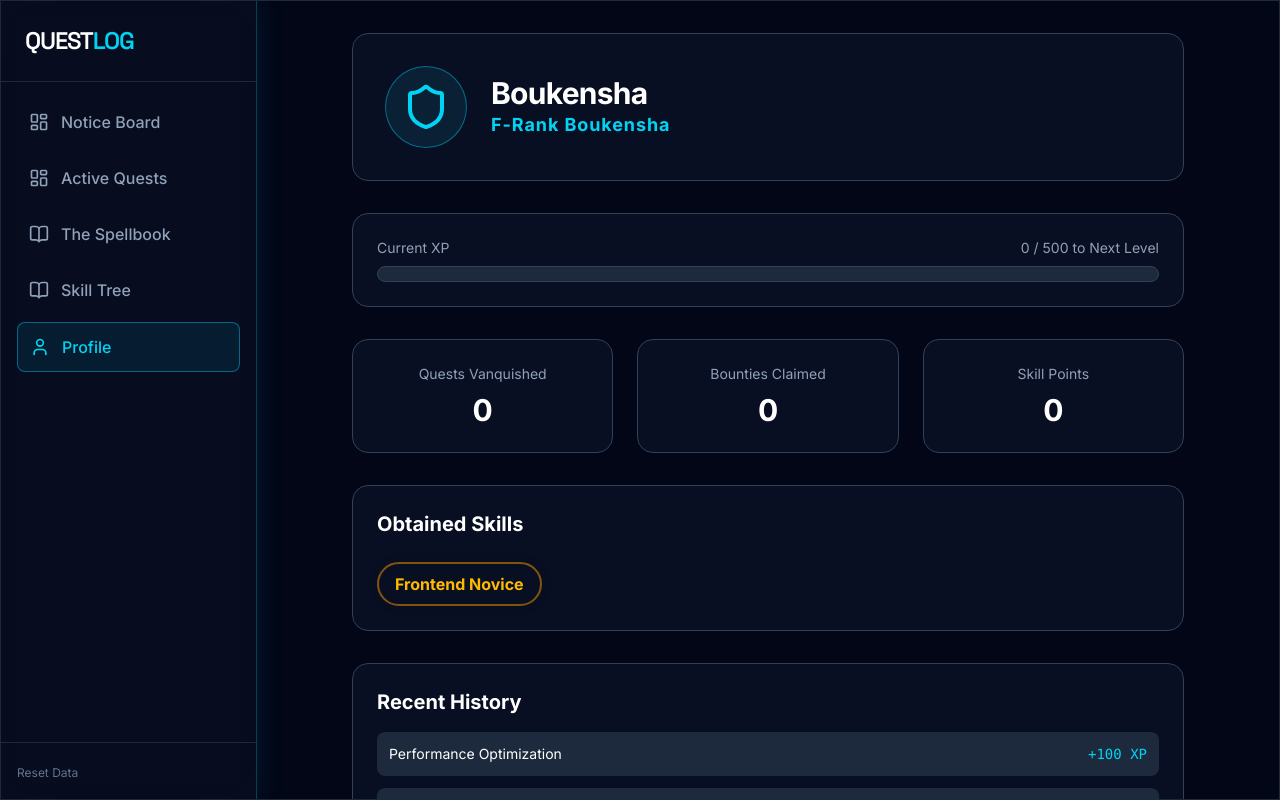
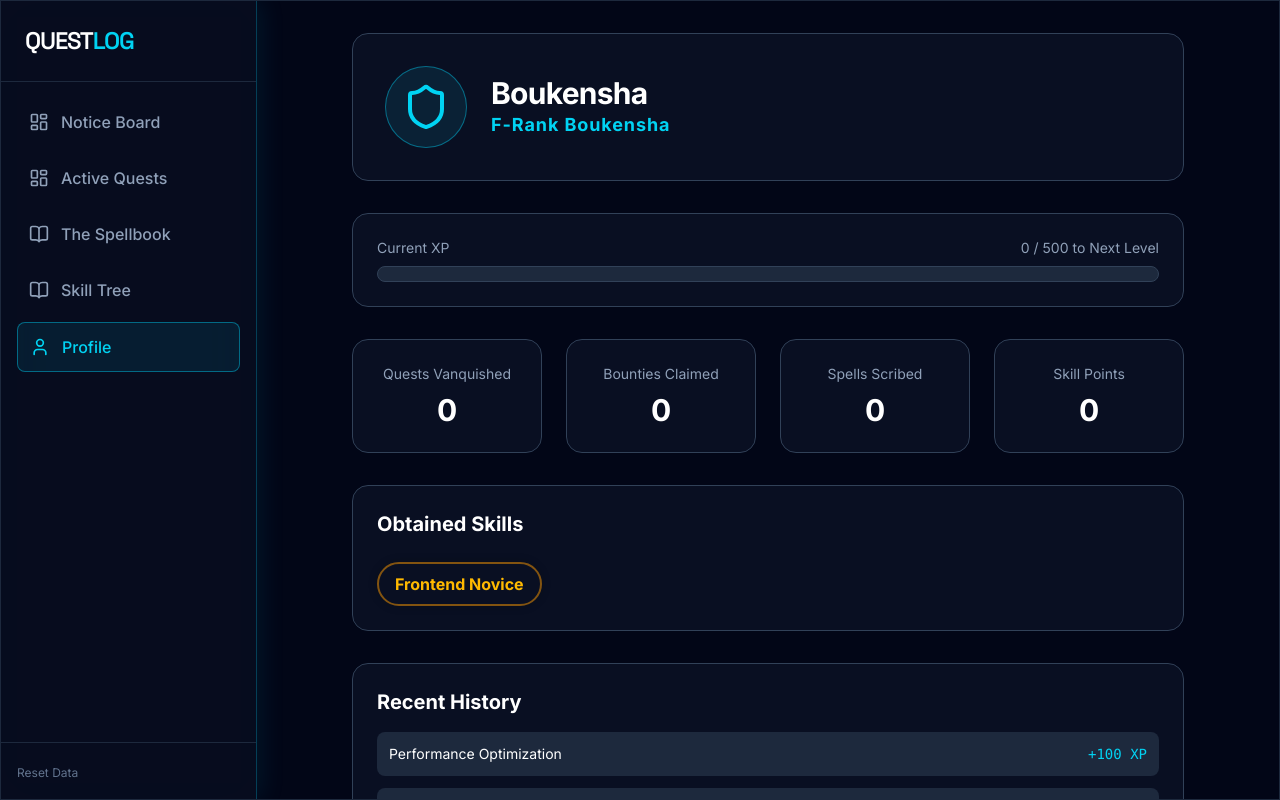
Before and after one commit to dvpnbuilds/Questlog, a React (Vite) app: page / in a window 1280 px wide. Both pictures are taken after a click on the button "Profile". Built offline with nearby package versions, Linux system fonts and the light colour scheme.

Commit message:
fix errors V1

```diff
--- a/src/App.tsx
+++ b/src/App.tsx
@@ -203,7 +203,7 @@ export default function App() {
         const next = prev.map(b => {
             if (b.id === id && b.status === 'active') {
                 addXP(10);
-                return { ...b, status: 'completed' };
+                return { ...b, status: 'completed' as const };
             }
             return b;
         });
@@ -223,7 +223,7 @@ export default function App() {
   };
 
   const reviveBounty = (id: string) => {
-      setDailyBounties(prev => prev.map(b => b.id === id ? { ...b, status: 'active', createdAt: Date.now() } : b));
+      setDailyBounties(prev => prev.map(b => b.id === id ? { ...b, status: 'active' as const, createdAt: Date.now() } : b));
   };
 
   useEffect(() => {
@@ -231,7 +231,7 @@ export default function App() {
           const now = Date.now();
           setDailyBounties(prev => prev.map(b => {
               if (b.status === 'active' && now > b.createdAt + 24 * 60 * 60 * 1000) {
-                  return { ...b, status: 'failed' };
+                  return { ...b, status: 'failed' as const };
               }
               return b;
           }));
@@ -247,7 +247,7 @@ export default function App() {
   }, []);
 
   useEffect(() => {
-      let interval: NodeJS.Timeout;
+      let interval: ReturnType<typeof setInterval>;
       if (isGrinding) {
           // Triggers a random developer encounter every 20 minutes.
           interval = setInterval(() => {
--- a/src/components/ActiveQuestModal.tsx
+++ b/src/components/ActiveQuestModal.tsx
@@ -1,7 +1,7 @@
 
 import { useState, useEffect } from 'react';
 import { motion, AnimatePresence } from 'motion/react';
-import { X, Upload, CheckCircle2, Eye, Edit3 } from 'lucide-react';
+import { Upload, CheckCircle2, Eye, Edit3 } from 'lucide-react';
 import ReactMarkdown from 'react-markdown';
 import type { Quest, Rarity } from '../types';
 
--- a/src/components/NoteCard.tsx
+++ b/src/components/NoteCard.tsx
@@ -4,7 +4,7 @@
  */
 
 import { motion } from 'motion/react';
-import { Note } from '../types';
+import type { Note } from '../types';
 
 export function NoteCard({ note, onClick }: { note: Note; onClick: () => void }) {
   return (
--- a/src/components/NoteModal.tsx
+++ b/src/components/NoteModal.tsx
@@ -5,9 +5,9 @@
 
 import { useState, useEffect } from 'react';
 import { motion, AnimatePresence } from 'motion/react';
-import { X, Upload, Eye, Edit3 } from 'lucide-react';
+import { Upload, Eye, Edit3 } from 'lucide-react';
 import ReactMarkdown from 'react-markdown';
-import { Note } from '../types';
+import type { Note } from '../types';
 
 interface ModalProps {
   note: Note | null;
--- a/src/components/ProfileView.tsx
+++ b/src/components/ProfileView.tsx
@@ -1,4 +1,3 @@
-import React from 'react';
 import { motion } from 'motion/react';
 import { Shield } from 'lucide-react';
 import type { Quest, Note, Bounty } from '../types';
@@ -64,10 +63,11 @@ export const ProfileView = ({
             </div>
 
             {/* Stats Grid */}
-            <div className="grid grid-cols-1 md:grid-cols-3 gap-6 mb-8">
+            <div className="grid grid-cols-2 md:grid-cols-4 gap-6 mb-8">
                 {[
                     { label: 'Quests Vanquished', value: completedQuests.length },
                     { label: 'Bounties Claimed', value: completedBounties.length },
+                    { label: 'Spells Scribed', value: recallNotes.length },
                     { label: 'Skill Points', value: skillPoints },
                 ].map(stat => (
                     <div key={stat.label} className="bg-slate-900/60 p-6 rounded-2xl border border-slate-700 text-center">
--- a/src/components/SkillTreeView.tsx
+++ b/src/components/SkillTreeView.tsx
@@ -1,4 +1,3 @@
-import React from 'react';
 import { motion } from 'motion/react';
 import { Lock, CheckCircle } from 'lucide-react';
 
```
